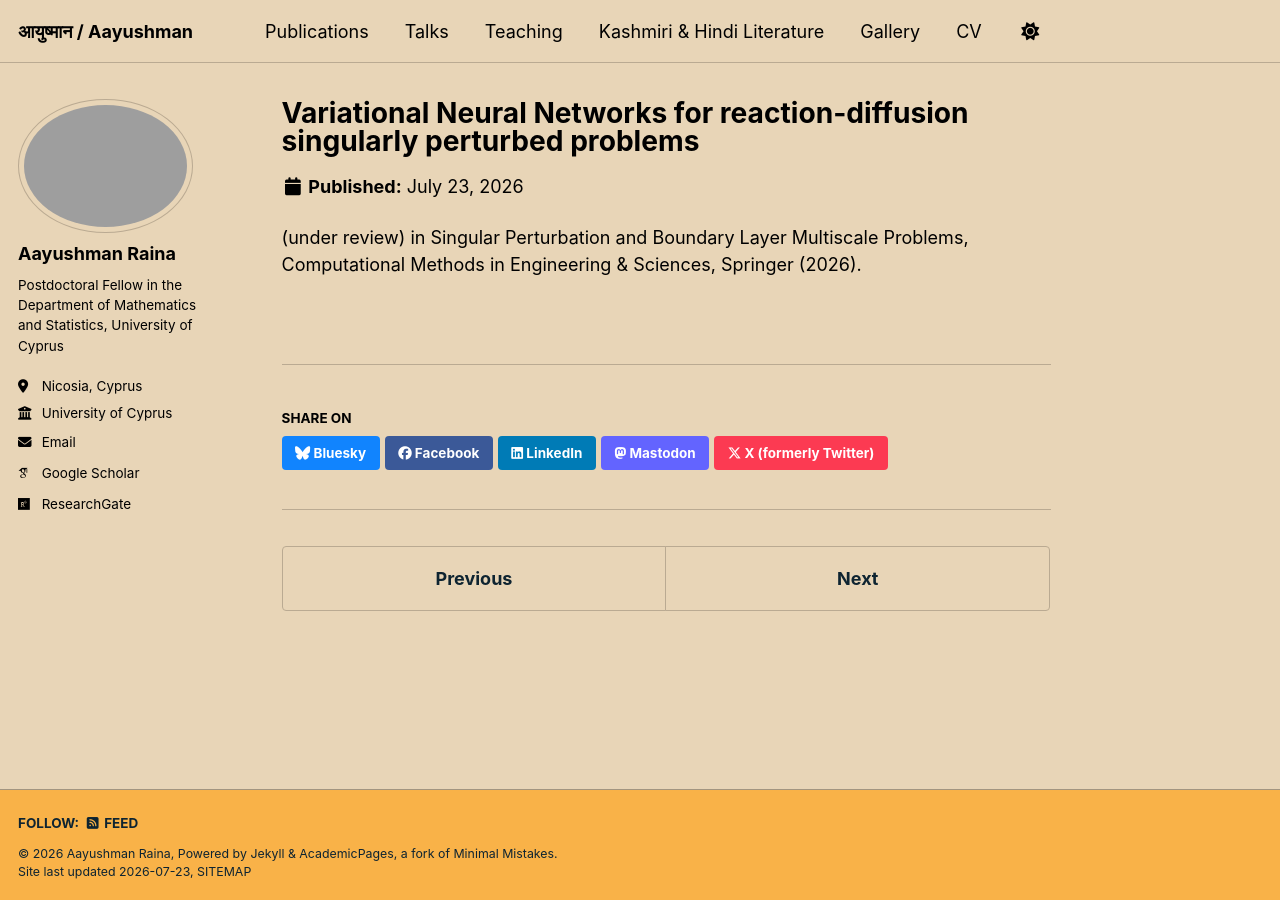
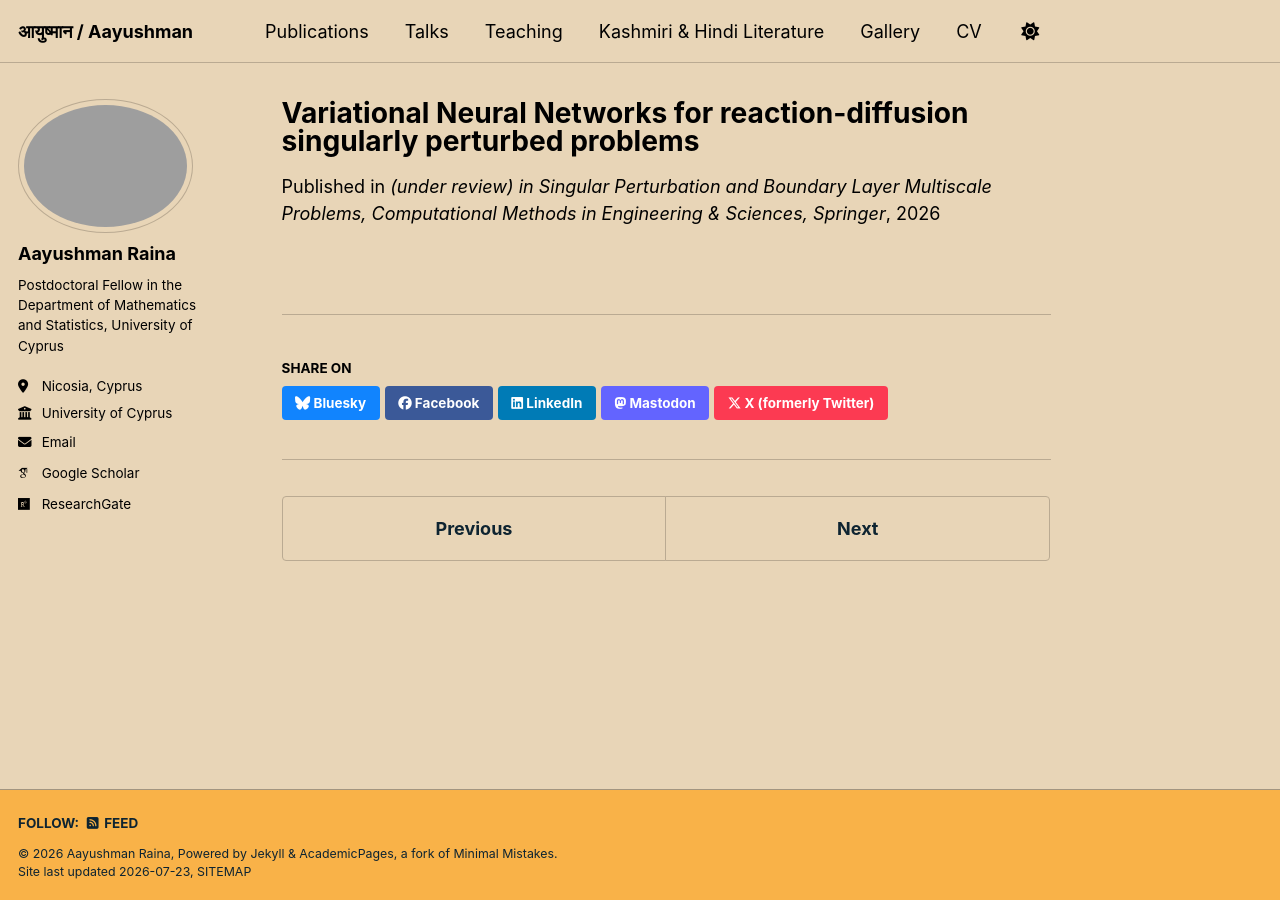
Before and after one commit to Aayushman5/Aayushman5.github.io, a Jekyll site: the page built from _publications/2026-07-23-paper-title-number-10.md, in a window 1280 px wide. Built offline with Jekyll 4.4.1, drawn with Linux system fonts in a browser that asks for light colours; some web fonts are replaced; a script bundle is joined from its source files by our own code; library files that are not in the unit come from our copies; some of the changed lines change nothing that is shown.

Commit message:
Update 2026-07-23-paper-title-number-10.md

```diff
--- a/_publications/2026-07-23-paper-title-number-10.md
+++ b/_publications/2026-07-23-paper-title-number-10.md
@@ -4,6 +4,5 @@
 category: conferences
 permalink: /publication/2026-07-23-paper-title-number-10
 #date: 2026-07-23
-#venue: 'Mathematics and Computers in Simulation'
+venue: '(under review) in Singular Perturbation and Boundary Layer Multiscale Problems, Computational Methods in Engineering & Sciences, Springer'
 ---
-(under review) in Singular Perturbation and Boundary Layer Multiscale Problems, Computational Methods in Engineering & Sciences, Springer (2026).
```
